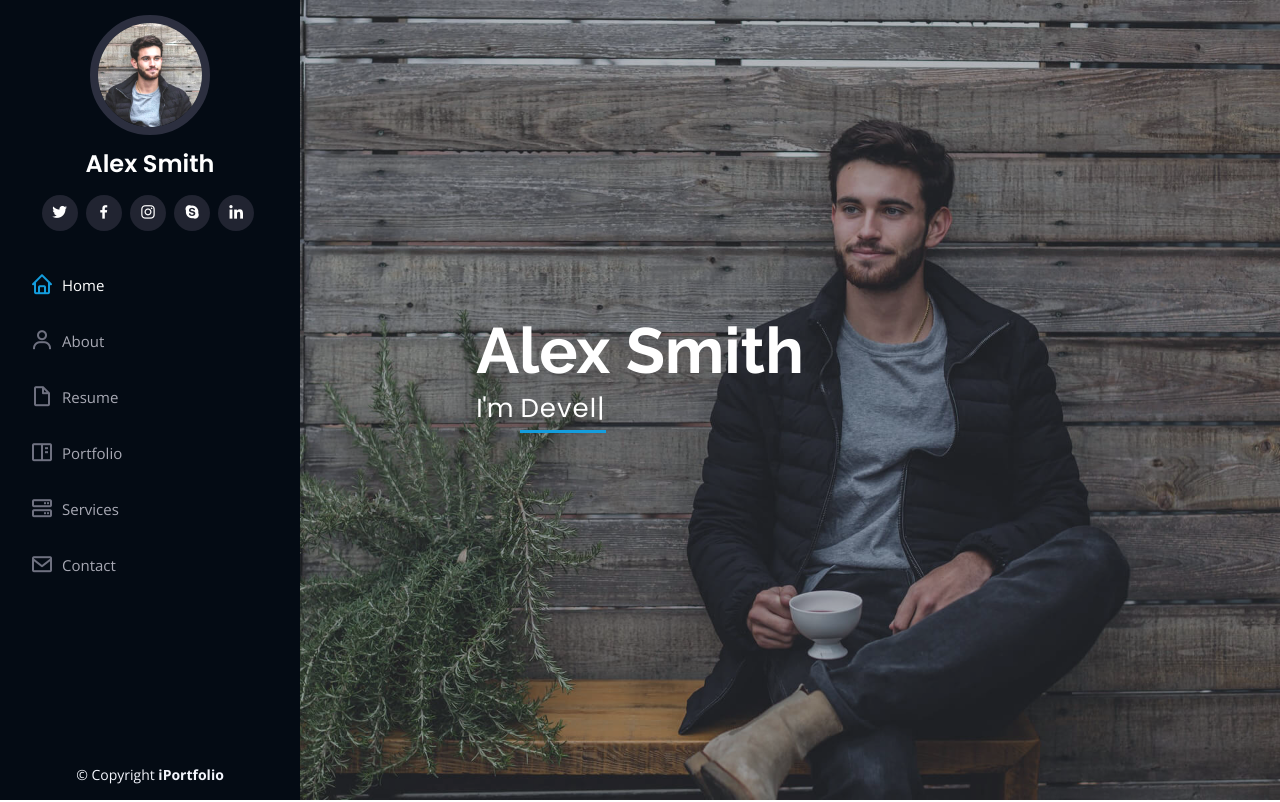
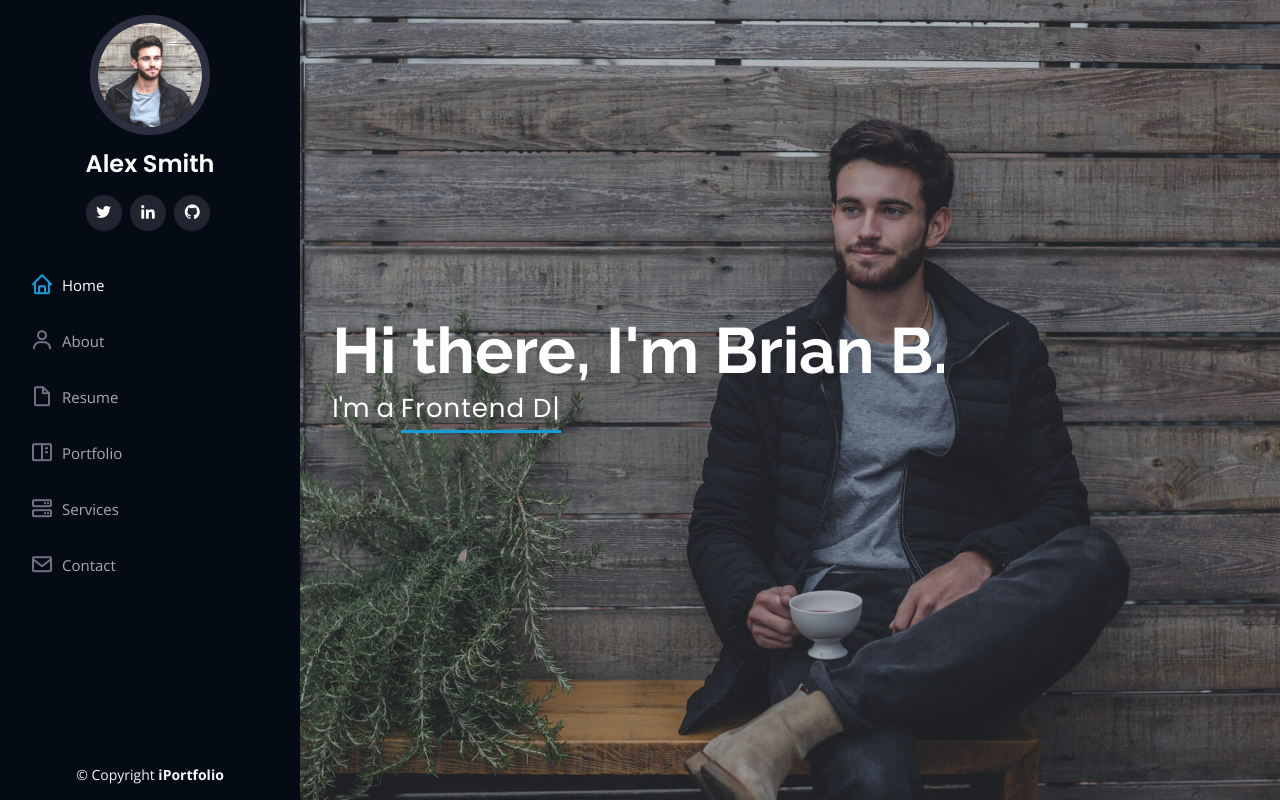
Before and after one commit to brianbud/my-portfolio, a plain HTML site: page index.html in a window 1280 px wide. Shown: the top 802 px of the page. Drawn offline with nearby package versions, Linux system fonts and the light colour scheme.

Commit message:
connect links to social

```diff
--- a/index.html
+++ b/index.html
@@ -61,11 +61,21 @@
           />
           <h1 class="text-light"><a href="index.html">Alex Smith</a></h1>
           <div class="social-links mt-3 text-center">
-            <a href="#" class="twitter"><i class="bx bxl-twitter"></i></a>
-            <a href="#" class="facebook"><i class="bx bxl-facebook"></i></a>
-            <a href="#" class="instagram"><i class="bx bxl-instagram"></i></a>
-            <a href="#" class="google-plus"><i class="bx bxl-skype"></i></a>
-            <a href="#" class="linkedin"><i class="bx bxl-linkedin"></i></a>
+            <a
+              href="https://twitter.com/brianbud_"
+              target="_blank"
+              class="twitter"
+              ><i class="bx bxl-twitter"></i
+            ></a>
+            <a
+              href="https://www.linkedin.com/in/brianbud/"
+              target="_blank"
+              class="linkedin"
+              ><i class="bx bxl-linkedin"></i
+            ></a>
+            <a href="https://github.com/brianbud" target="_blank" class="github"
+              ><i class="bx bxl-github"></i
+            ></a>
           </div>
         </div>
 
@@ -114,12 +124,12 @@
       class="d-flex flex-column justify-content-center align-items-center"
     >
       <div class="hero-container" data-aos="fade-in">
-        <h1>Alex Smith</h1>
+        <h1>Hi there, I'm Brian B.</h1>
         <p>
-          I'm
+          I'm a
           <span
             class="typed"
-            data-typed-items="Designer, Developer, Freelancer, Photographer"
+            data-typed-items="Software Developer, Frontend Developer, Freelancer"
           ></span>
         </p>
       </div>
```
